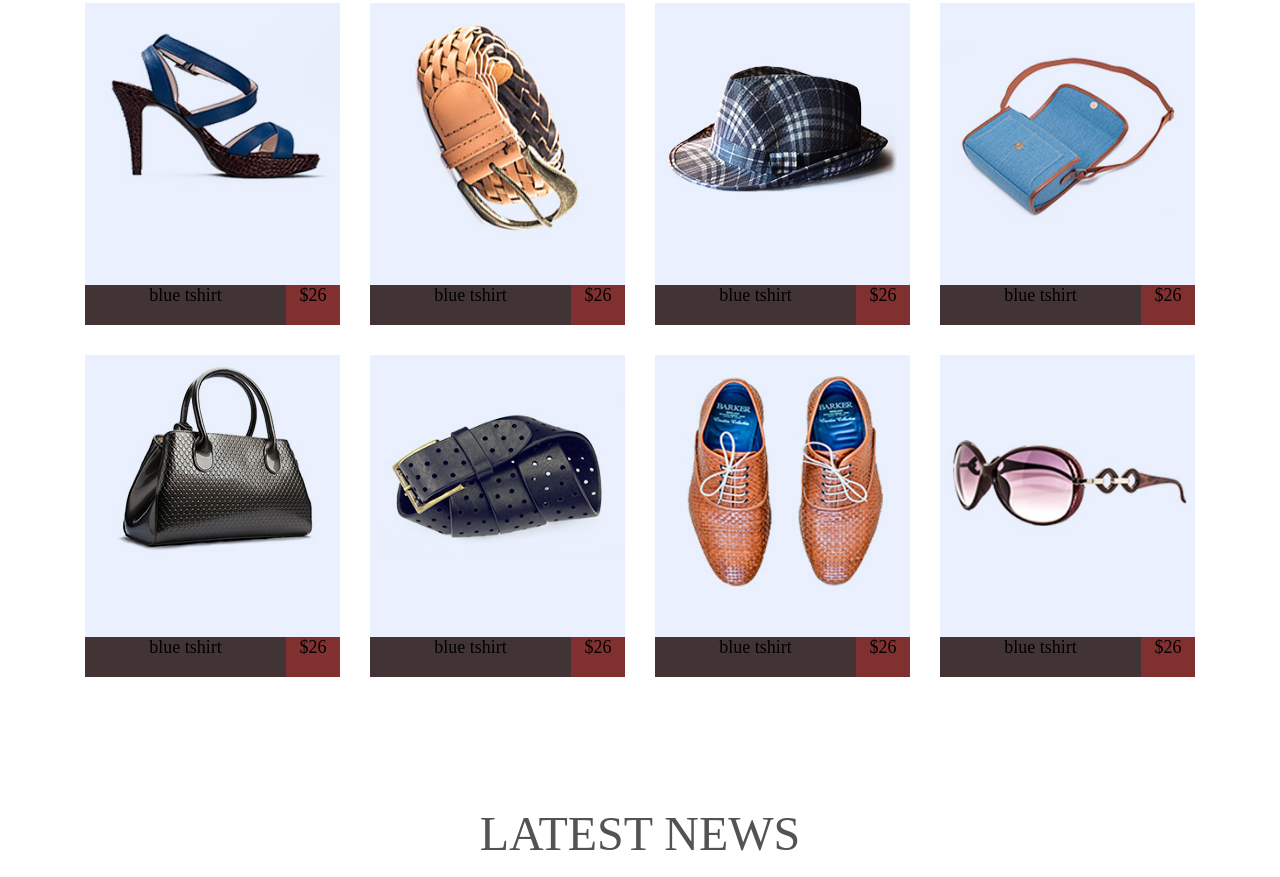
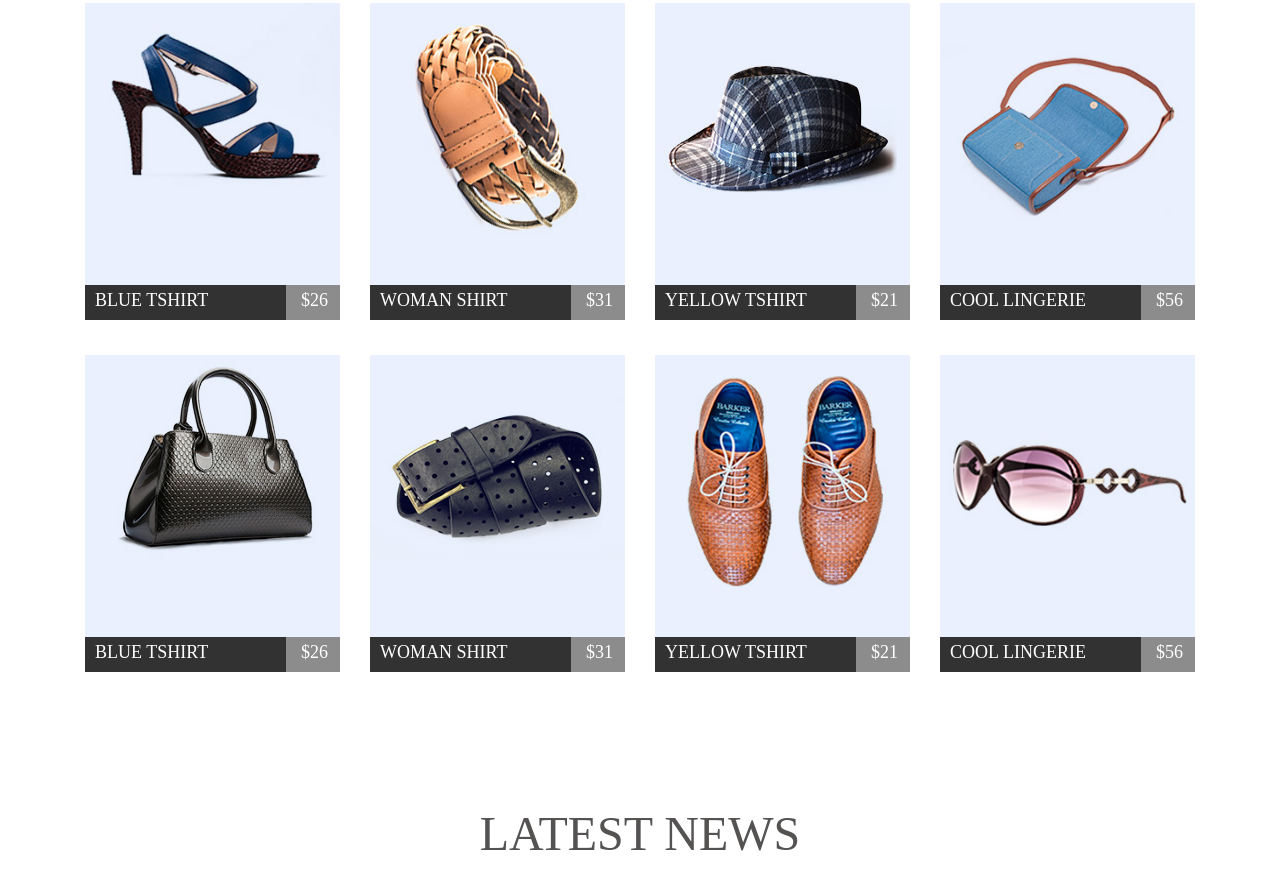
Before and after one commit to t-1000-t/moduls, a plain HTML site: page m_4/index.html in a window 1280 px wide. Shown: the part 365-1242 px from the top of the page. Drawn offline with nearby package versions, Linux system fonts and the light colour scheme.

Commit message:
text chenge text price correct padding

```diff
--- a/m_4/css/style.css
+++ b/m_4/css/style.css
@@ -80,7 +80,8 @@
     height: 322px;
     padding: 0px 15px 30px 15px;
     cursor: pointer;
-    /* line-height: 0; */
+    /* text-align: center; */
+
 }
 
 .card_img_main {
@@ -128,7 +129,6 @@
     text-align: left;
 }
 
-
 .text {
     display: block;
     width: 350px;
@@ -141,20 +141,31 @@
 
 .text_name_card {
     display: inline-block;
-    background-color: #423434;
-    width: 200.95px;
-    height: 40px;
+    width: 190.95px;
+    height: 20px;
     font-size: 18px;
+    font-family: "Myriad Pro";
+    text-align: left;
+    padding: 5px 0px 10px 10px;
+    color: rgb(255, 255, 255);
+    text-transform: uppercase;
+    background-color: rgb(50, 50, 50);
+
+
     /* overflow: hidden; */
-
 }
 
 .text_price {
     display: inline-block;
-    background-color: #813030;
-    width: 53.9px;
-    height: 40px;
+    background-color: #8c8c8c;
+    width: 50.9px;
+    height: 20px;
+    padding: 5px 0px 10px 3px;
     font-size: 18px;
+    font-family: "Myriad Pro";
+    color: rgb(255, 255, 255);
+    text-transform: uppercase;
+    text-align: center;
 }
 
 .text_second {
--- a/m_4/index.html
+++ b/m_4/index.html
@@ -62,8 +62,8 @@
                             src="./img/woman_shirt_yellow.jpg"
                         />
                         <div>
-                                <p class="text_name_card">blue tshirt</p>
-                                <p class="text_price">$26</p>
+                                <p class="text_name_card">Woman shirt</p>
+                                <p class="text_price">$31</p>
                             </div>
                     </div>
                     <div class="card">
@@ -72,8 +72,8 @@
                             src="./img/yellowts_hirt_head.jpg"
                         />
                         <div>
-                                <p class="text_name_card">blue tshirt</p>
-                                <p class="text_price">$26</p>
+                                <p class="text_name_card">Yellow tshirt</p>
+                                <p class="text_price">$21</p>
                             </div>
                     </div>
                     <div class="card">
@@ -82,8 +82,8 @@
                             src="./img/cool_lingerie_clach.jpg"
                         />
                         <div>
-                                <p class="text_name_card">blue tshirt</p>
-                                <p class="text_price">$26</p>
+                                <p class="text_name_card">Cool lingerie</p>
+                                <p class="text_price">$56</p>
                             </div>
                     </div>
                     <div class="card">
@@ -102,8 +102,8 @@
                             src="./img/woman_shirt_black.jpg"
                         />
                         <div>
-                                <p class="text_name_card">blue tshirt</p>
-                                <p class="text_price">$26</p>
+                                <p class="text_name_card">Woman shirt</p>
+                                <p class="text_price">$31</p>
                             </div>
                     </div>
                     <div class="card">
@@ -112,8 +112,8 @@
                             src="./img/yellowt_shirt_boots.jpg"
                         />
                         <div>
-                                <p class="text_name_card">blue tshirt</p>
-                                <p class="text_price">$26</p>
+                                <p class="text_name_card">Yellow tshirt</p>
+                                <p class="text_price">$21</p>
                             </div>
                     </div>
                     <div class="card">
@@ -122,8 +122,8 @@
                             src="./img/cool_lingerie_glass.jpg"
                         />
                         <div>
-                                <p class="text_name_card">blue tshirt</p>
-                                <p class="text_price">$26</p>
+                                <p class="text_name_card">Cool lingerie</p>
+                                <p class="text_price">$56</p>
                             </div>
                     </div>
                 </div>
```
